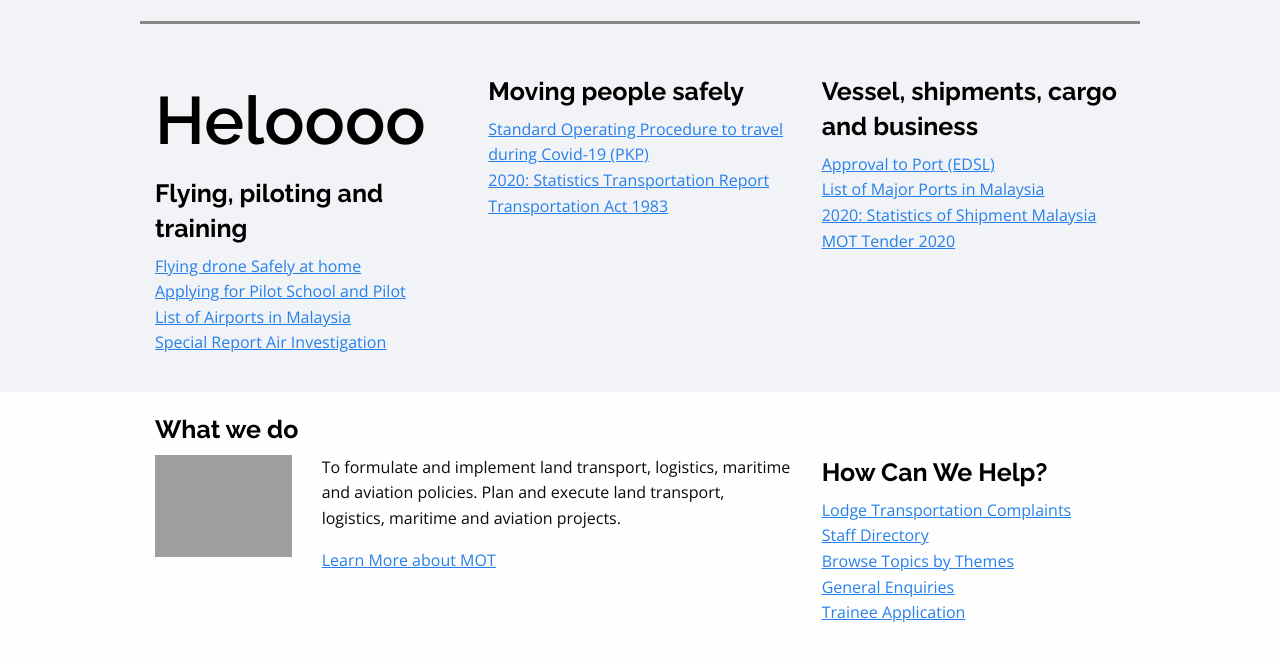
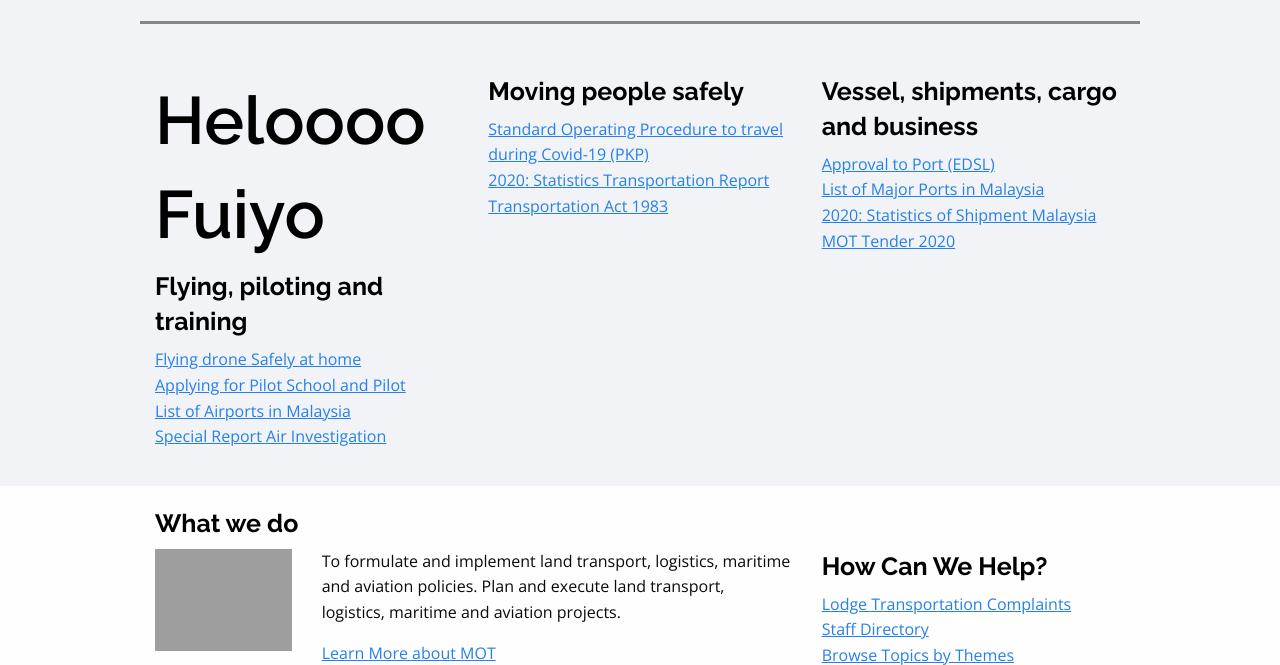
Before and after one commit to edwin-laman7/mot, a PHP site: page / in a window 1280 px wide. Shown: the part 1006-1671 px from the top of the page. Run offline with PHP 8.4, Linux system fonts and the light colour scheme; some libraries are stand-ins or nearby versions; grey boxes are pictures that could not be loaded.

Commit message:
Update index.php

```diff
--- a/index.php
+++ b/index.php
@@ -121,7 +121,7 @@
       <div class="grid-container quick-links">
         <div class="row">
           <div class="column small-12 medium-4">
-            <h1>Heloooo </h1>
+            <h1>Heloooo Fuiyo </h1>
             <h2>Flying, piloting and training</h2>
             <ul class="no-bullet">
               <li><a href="#">Flying drone Safely at home</a></li>
```
